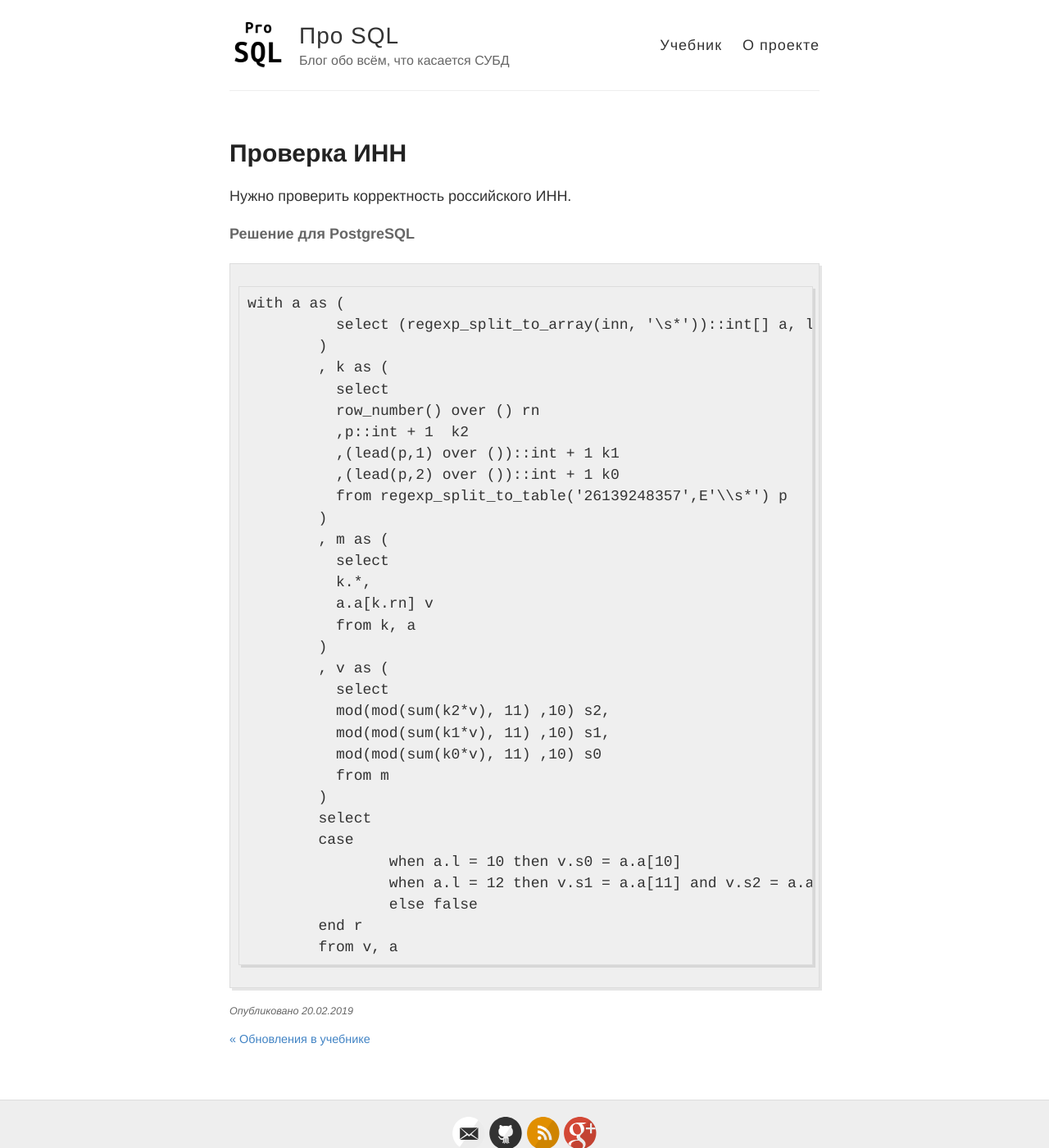
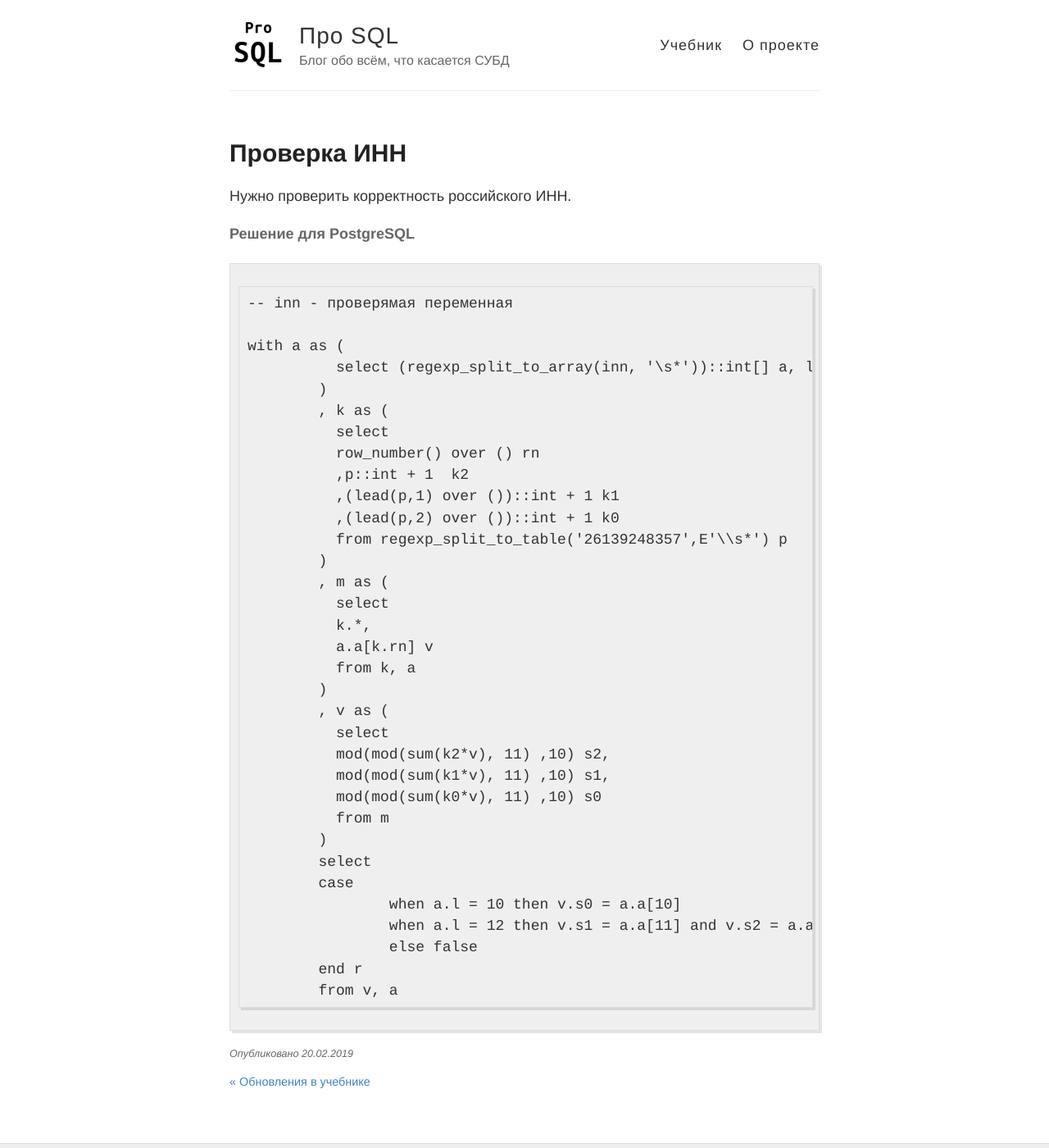
Before and after one commit to prosql/prosql.github.io, a Jekyll site: the page built from _posts/2019-02-20-check_inn.md, in a window 1280 px wide and 1400 px high. Shown: the whole window at 82% size. Built offline with Jekyll 4.4.1, drawn with Linux system fonts in a browser that asks for light colours; comment, search, counter and statistics services are not loaded.

Commit message:
Update 2019-02-20-check_inn.md

```diff
--- a/_posts/2019-02-20-check_inn.md
+++ b/_posts/2019-02-20-check_inn.md
@@ -7,6 +7,8 @@ title: Проверка ИНН
 
 
 #### Решение для PostgreSQL
+
+	-- inn - проверямая переменная
 
 	with a as (
 		  select (regexp_split_to_array(inn, '\s*'))::int[] a, length(inn) l
```
